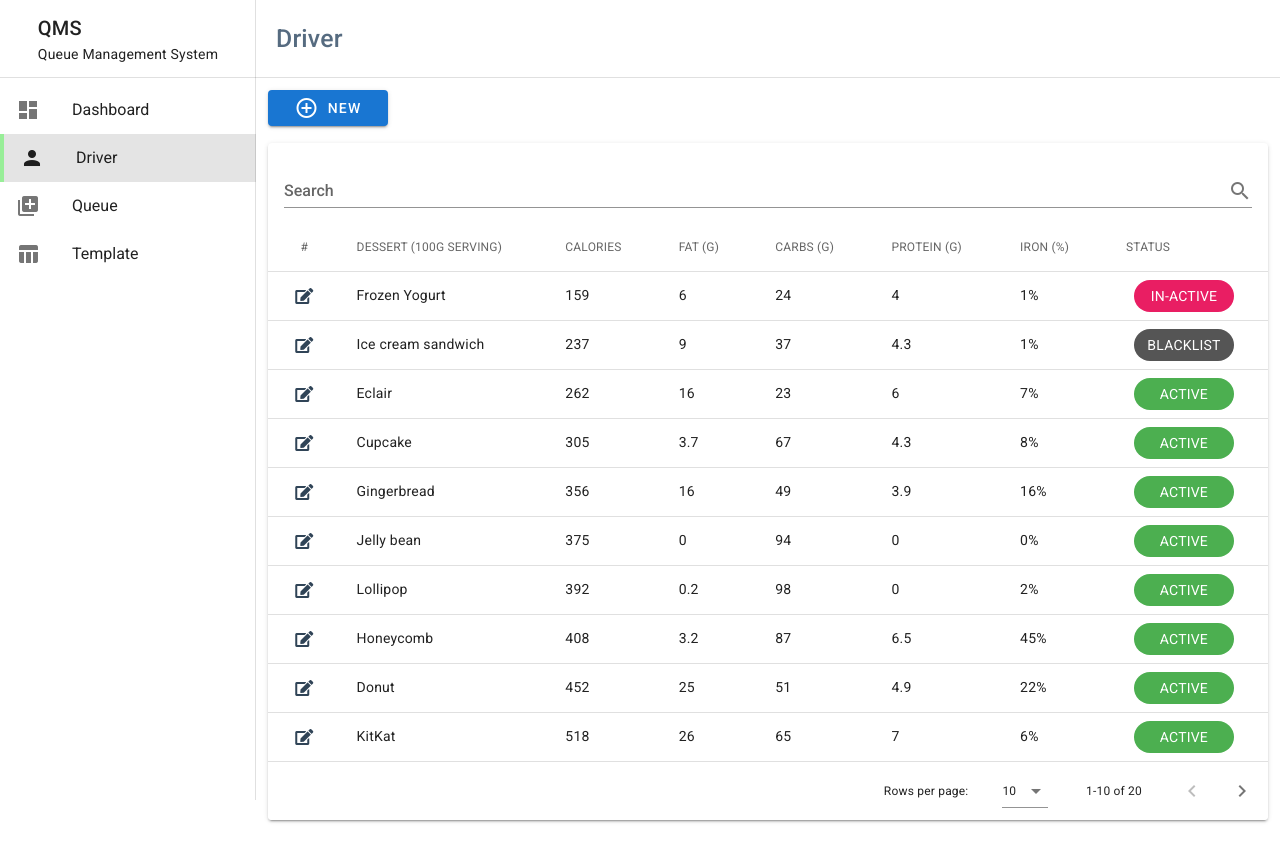
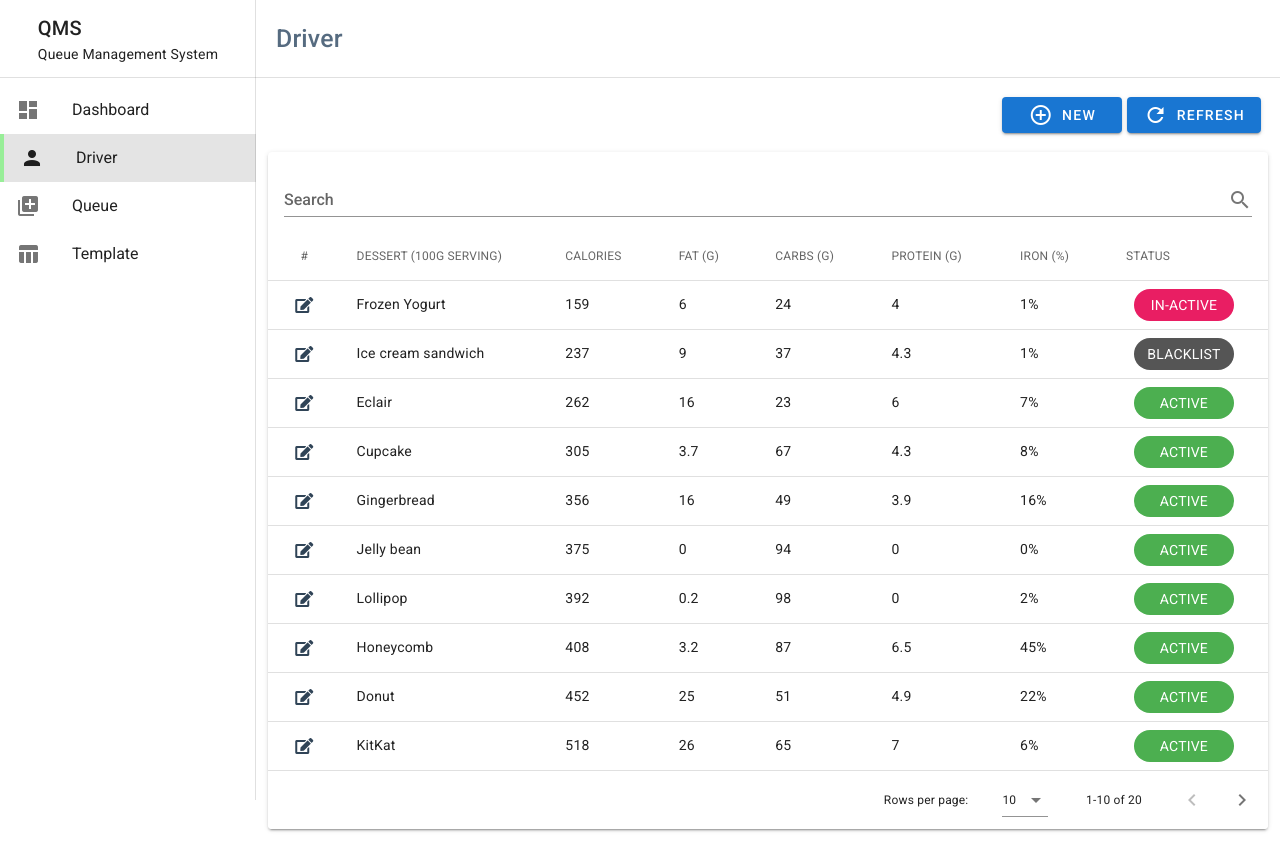
Before and after one commit to andiwiradinata4/queue, a Vue app: page /driver in a window 1280 px wide. Built offline with nearby package versions, Linux system fonts and the light colour scheme.

Commit message:
Add snackbar and modal

```diff
--- a/src/components/Button.vue
+++ b/src/components/Button.vue
@@ -1,16 +1,16 @@
 <template>
-  <v-btn @click="execute" class="btn-new" :color="button.color">
+  <v-btn @click="execute" class="custom-btn" :color="properties.color">
     <v-icon class="btn-icon mr-2">
-      {{ button.icon }}
+      {{ properties.icon }}
     </v-icon>
-    {{ button.text }}
+    {{ properties.text }}
   </v-btn>
 </template>
 
 <script>
 export default {
   name: "Button",
-  props: ['callback', 'button'],
+  props: ['callback', 'properties'],
   methods: {
     execute() {
       if (this.callback) {
@@ -23,10 +23,11 @@ export default {
 </script>
 
 <style scoped>
-.btn-new {
-  width: 120px;
+.custom-btn {
+  min-width: 120px !important;
   margin-right: 5px;
   margin-bottom: 5px;
+  margin-top: 5px;
 }
 
 .btn-icon {
--- a/src/components/Sidebar.vue
+++ b/src/components/Sidebar.vue
@@ -3,7 +3,7 @@
     <v-navigation-drawer permanent v-model="drawer" app>
       <v-layout column align-center>
         <v-flex class="mt-3 mb-3">
-          <v-list-item-title class="title"> QMS </v-list-item-title>
+          <v-list-item-title class="title">QMS</v-list-item-title>
           <v-list-item-subtitle> Queue Management System </v-list-item-subtitle>
         </v-flex>
       </v-layout>
--- /dev/null
+++ b/src/components/Snackbar.vue
@@ -0,0 +1,23 @@
+<template>
+    <v-snackbar
+      v-model="properties.isActive"
+      :color="properties.color"
+      bottom="false"
+    >
+      {{ properties.text }}
+
+      <template v-slot:action="{ attrs }">
+        <v-btn icon text v-bind="attrs" @click="properties.isActive = false">
+          <v-icon small>close</v-icon>
+        </v-btn>
+      </template>
+    </v-snackbar>
+</template>
+
+<script>
+export default {
+  name: "Snackbar",
+  props: ["properties"],
+  components: {},
+}
+</script>
--- a/src/components/ViewTitle.vue
+++ b/src/components/ViewTitle.vue
@@ -1,7 +1,8 @@
 <template>
   <div>
-    <h1 class="list-title">{{ title }}</h1>
-    {{ button }}
+    <h1 class="list-title">
+      {{ title }}
+    </h1>
     <v-divider></v-divider>
   </div>
 </template>
@@ -9,7 +10,7 @@
 <script>
 export default {
   name: "Dashboard",
-  props: ["title", "button"],
+  props: ["title"],
   components: {},
 };
 </script>
--- a/src/views/Drivers/ListDriver.vue
+++ b/src/views/Drivers/ListDriver.vue
@@ -4,7 +4,10 @@
 
     <v-container>
       <template>
-        <Button :callback="pNew" :button="btnNew" />
+        <v-row id="btn-driver" class="d-flex flex-row-reverse">
+          <Button :callback="pRefresh" :properties="btnRefresh" />
+          <Button :callback="pNew" :properties="btnNew" />
+        </v-row>
       </template>
 
       <v-row class="mt-0">
@@ -49,19 +52,54 @@
         </v-col>
       </v-row>
     </v-container>
+
+    <Snackbar v-bind:properties="snackbar" />
+
+    <v-dialog v-model="dialog" width="500">
+
+      <v-card>
+        <v-card-title class="headline grey lighten-2">
+          Privacy Policy
+        </v-card-title>
+
+        <v-card-text>
+          Lorem ipsum dolor sit amet, consectetur adipiscing elit, sed do
+          eiusmod tempor incididunt ut labore et dolore magna aliqua. Ut enim ad
+          minim veniam, quis nostrud exercitation ullamco laboris nisi ut
+          aliquip ex ea commodo consequat. Duis aute irure dolor in
+          reprehenderit in voluptate velit esse cillum dolore eu fugiat nulla
+          pariatur. Excepteur sint occaecat cupidatat non proident, sunt in
+          culpa qui officia deserunt mollit anim id est laborum.
+        </v-card-text>
+
+        <v-divider></v-divider>
+
+        <v-card-actions>
+          <v-spacer></v-spacer>
+          <v-btn color="primary" text @click="dialog = false"> I accept </v-btn>
+        </v-card-actions>
+      </v-card>
+    </v-dialog>
   </v-app>
 </template>
 
 <script>
 import Title from "@/components/ViewTitle.vue";
 import Button from "@/components/Button.vue";
+import Snackbar from "@/components/Snackbar.vue";
 
 export default {
   name: "ListDriver",
-  components: { Title, Button },
+  components: { Title, Button, Snackbar },
   data() {
     return {
       title: "Driver",
+      dialog: false,
+      snackbar: {
+        isActive: false,
+        text: "",
+        color: "primary",
+      },
       btnNew: {
         icon: "add_circle_outline",
         text: "New",
@@ -72,9 +110,9 @@ export default {
         text: "Edit",
         color: "primary",
       },
-      btnDelete: {
-        icon: "delete",
-        text: "Delete",
+      btnRefresh: {
+        icon: "refresh",
+        text: "Refresh",
         color: "primary",
       },
       search: "",
@@ -298,10 +336,16 @@ export default {
   },
   methods: {
     pNew() {
-      console.log("Press new");
+      // this.snackbar.isActive = true;
+      // this.snackbar.text = "Press new";
+      this.dialog = true;
     },
     pView(data) {
       console.log("Press detail " + data);
+    },
+    pRefresh() {
+      this.snackbar.isActive = true;
+      this.snackbar.text = "Press refresh";
     },
     pSetColor(data) {
       if (data == "IN-ACTIVE") return "pink";
@@ -318,4 +362,7 @@ export default {
   display: inline-block !important;
   text-align: center;
 }
+#btn-driver {
+  margin: 2px;
+}
 </style>
```
Also changed, not shown: 1 other file (tests, documents, lock files or other folders).
